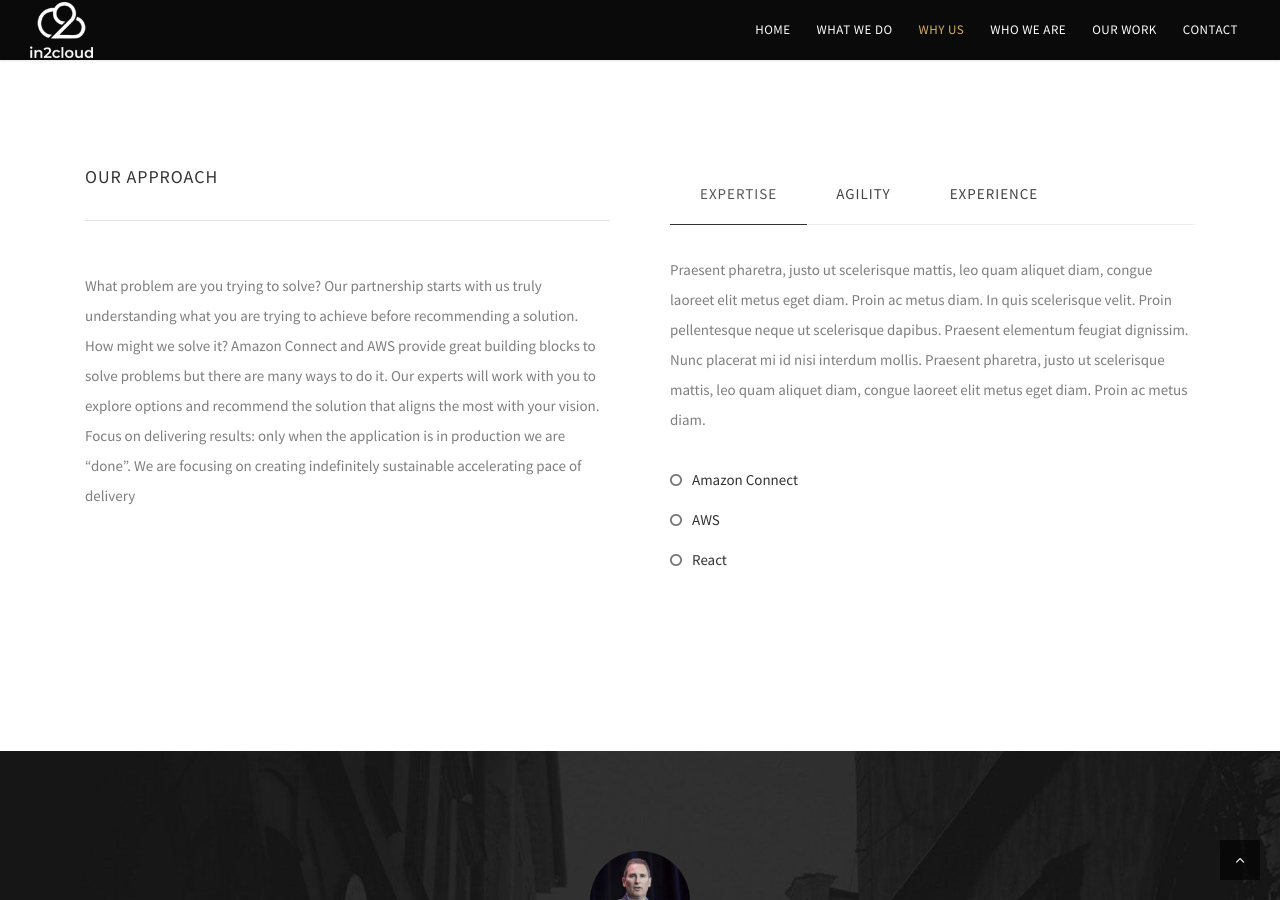
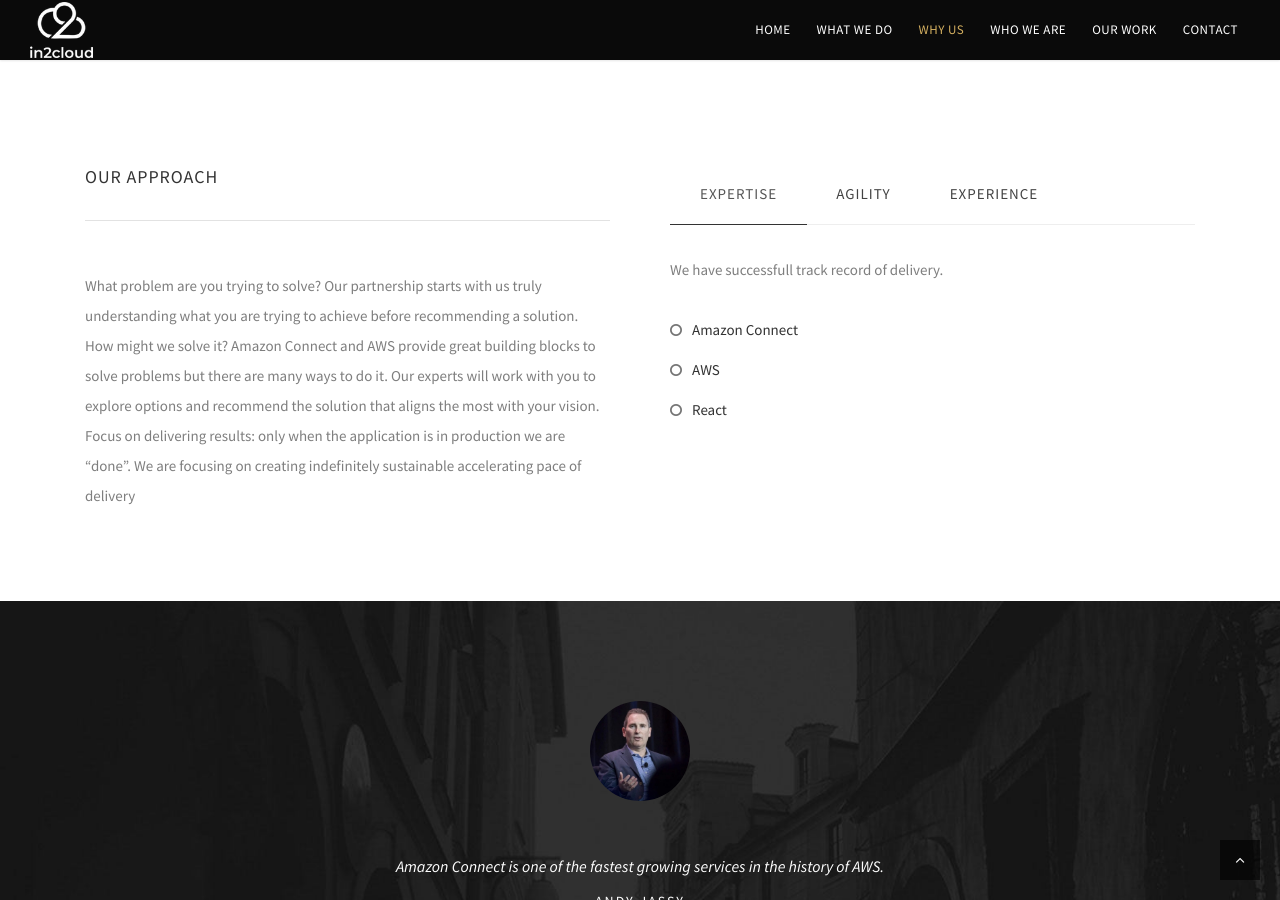
Before and after one commit to in2cloud/in2cloud.github.io, a Jekyll site: the page built from index.md, in a window 1280 px wide and 900 px high, scrolled down 2542 px. Built offline with Jekyll 4.4.1, drawn with Linux system fonts in a browser that asks for light colours; our own code applies the rules of GitHub Pages for plain Markdown files.

Commit message:
Update default.html

```diff
--- a/_layouts/default.html
+++ b/_layouts/default.html
@@ -283,9 +283,7 @@
                                     <div class="panel-body">
                                         <div class="tab-content">
                                             <div id="tab-01" class="tab-pane active">
-                                                <p>Praesent pharetra, justo ut scelerisque mattis, leo quam aliquet diam, congue laoreet elit metus eget diam. Proin ac metus diam. In quis scelerisque velit. Proin pellentesque neque ut scelerisque dapibus.
-                                                    Praesent elementum feugiat dignissim. Nunc placerat mi id nisi interdum mollis. Praesent pharetra, justo ut scelerisque mattis, leo quam aliquet diam, congue laoreet elit metus eget diam. Proin ac
-                                                    metus diam.</p>
+                                                <p>We have successfull track record of delivery.</p>
                                                 <ul class="m-bot-30 circle-list inline-block">
                                                     <li>
                                                         Amazon Connect
```
